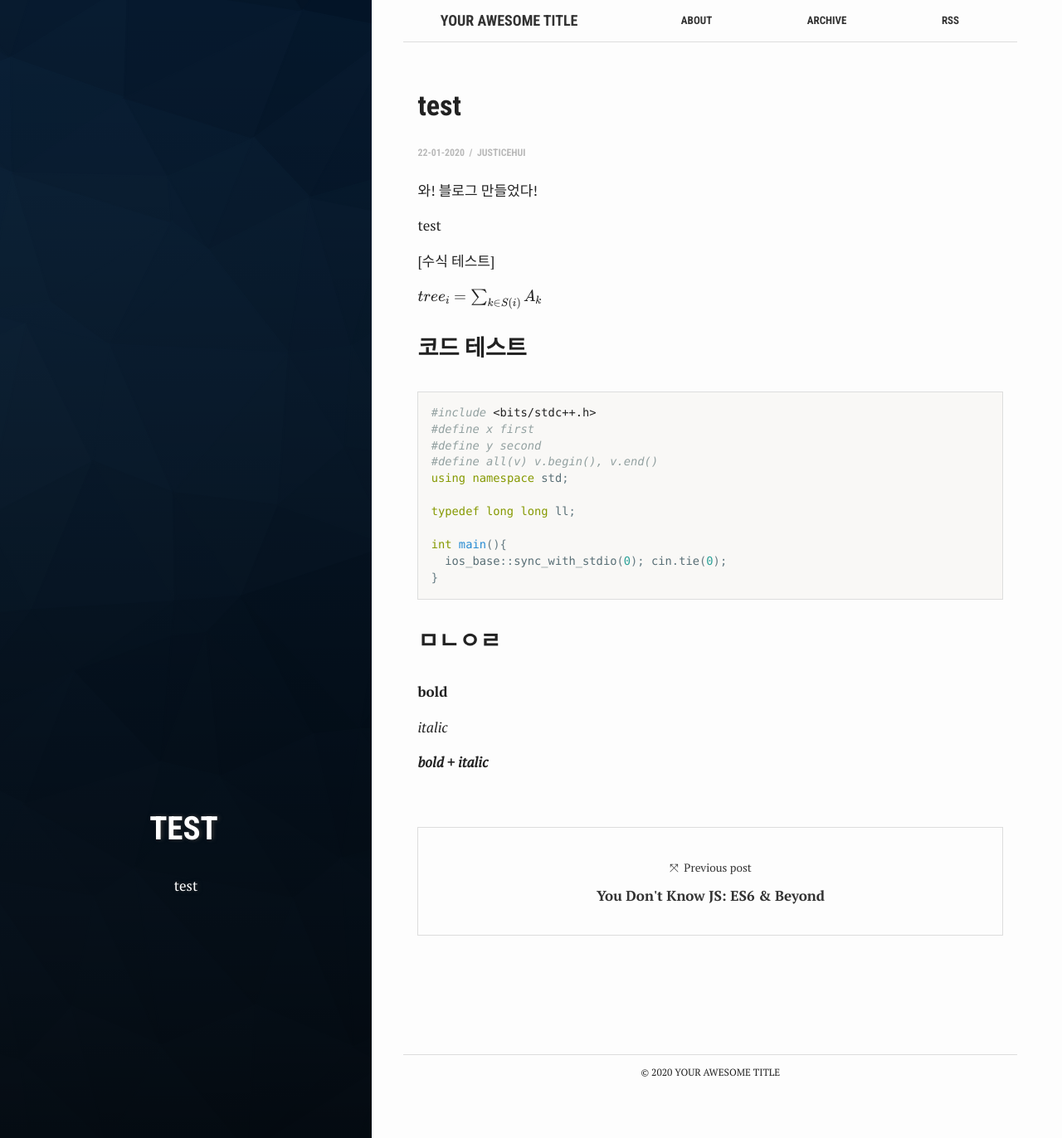
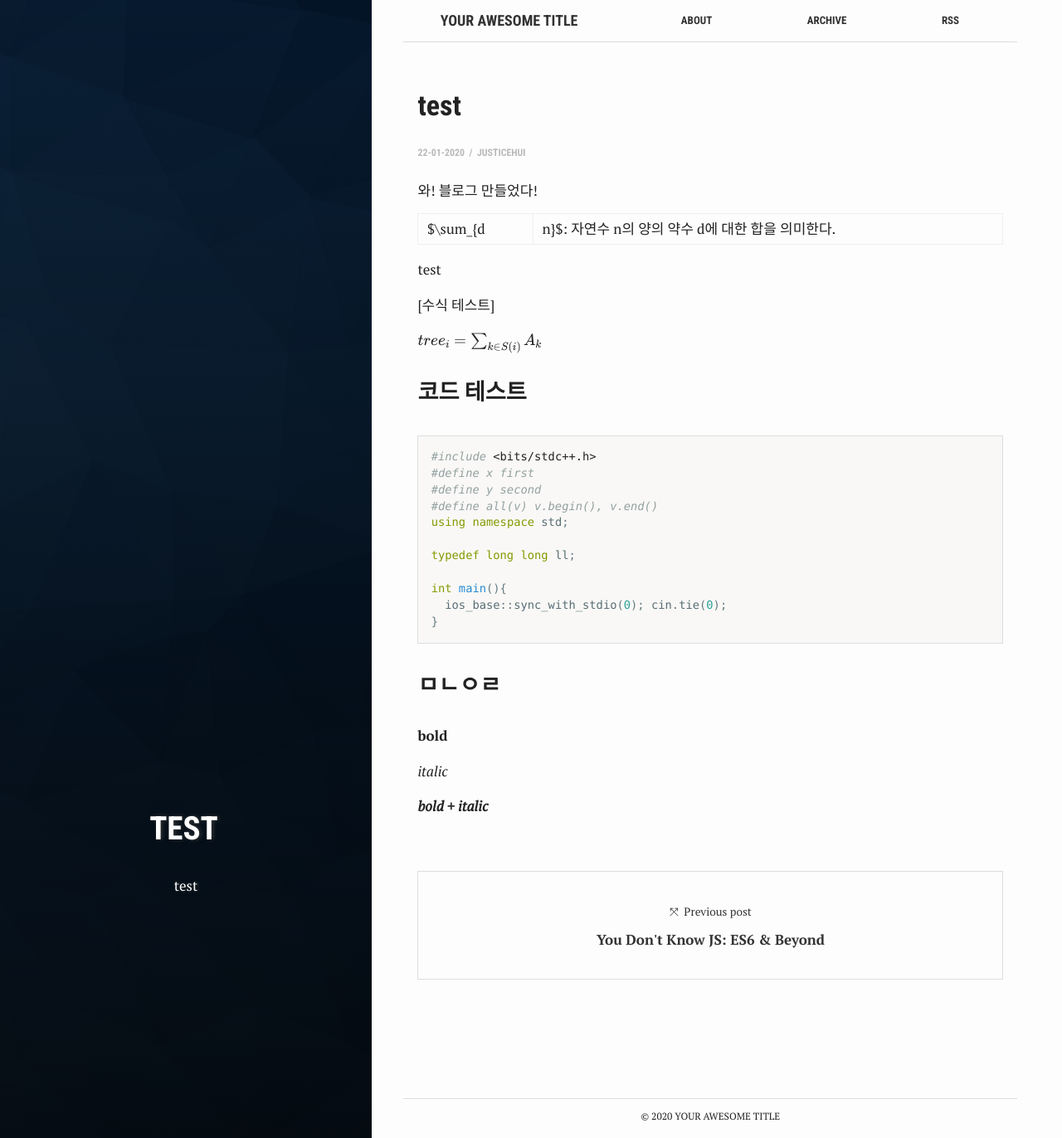
Before and after one commit to JusticeHuiSecond/JusticeHuiSecond.github.io, a Jekyll site: the page built from _posts/2020-01-22-test.md, in a window 1280 px wide and 1372 px high. Shown: the whole window at 83% size. Built offline with Jekyll 4.4.1, drawn with Linux system fonts in a browser that asks for light colours; formulas are drawn with MathJax 3.

Commit message:
Update 2020-01-22-test.md

```diff
--- a/_posts/2020-01-22-test.md
+++ b/_posts/2020-01-22-test.md
@@ -8,6 +8,8 @@ tags: 'test'
 author: justiceHui
 ---
 와! 블로그 만들었다!
+
+$\sum_{d | n}$: 자연수 n의 양의 약수 d에 대한 합을 의미한다.
 
 test
 
```
